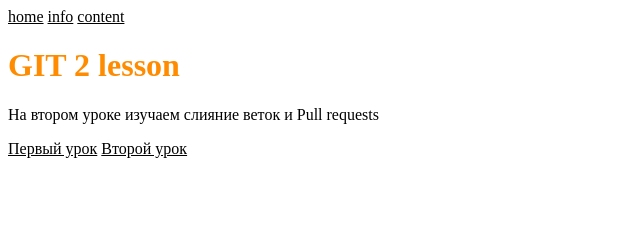
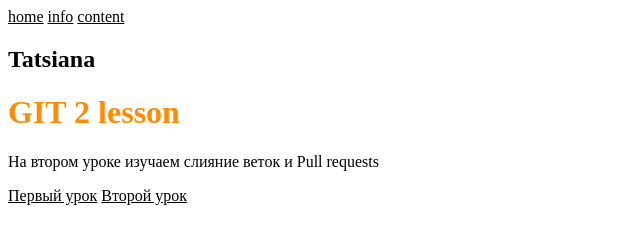
Before and after one commit to Mokosiej/Linux_Git, a plain HTML site: page GIT/lesson02/index.html in a window 1280 px wide. Shown: the whole page, without its empty margins (0-640 px from the left). Drawn offline with Linux system fonts and the light colour scheme.

Commit message:
add tatsiana

```diff
--- a/GIT/lesson02/index.html
+++ b/GIT/lesson02/index.html
@@ -12,6 +12,8 @@
         <a href="" class="link">info</a>
         <a href="" class="link">content</a>
         </header>
+        <main>
+            <h2>Tatsiana</h2>
     <h1>GIT 2 lesson</h1>
     <p>На втором уроке изучаем слияние веток и Pull requests</p>
     <a href="lesson01/index.html">Первый урок</a>
```
